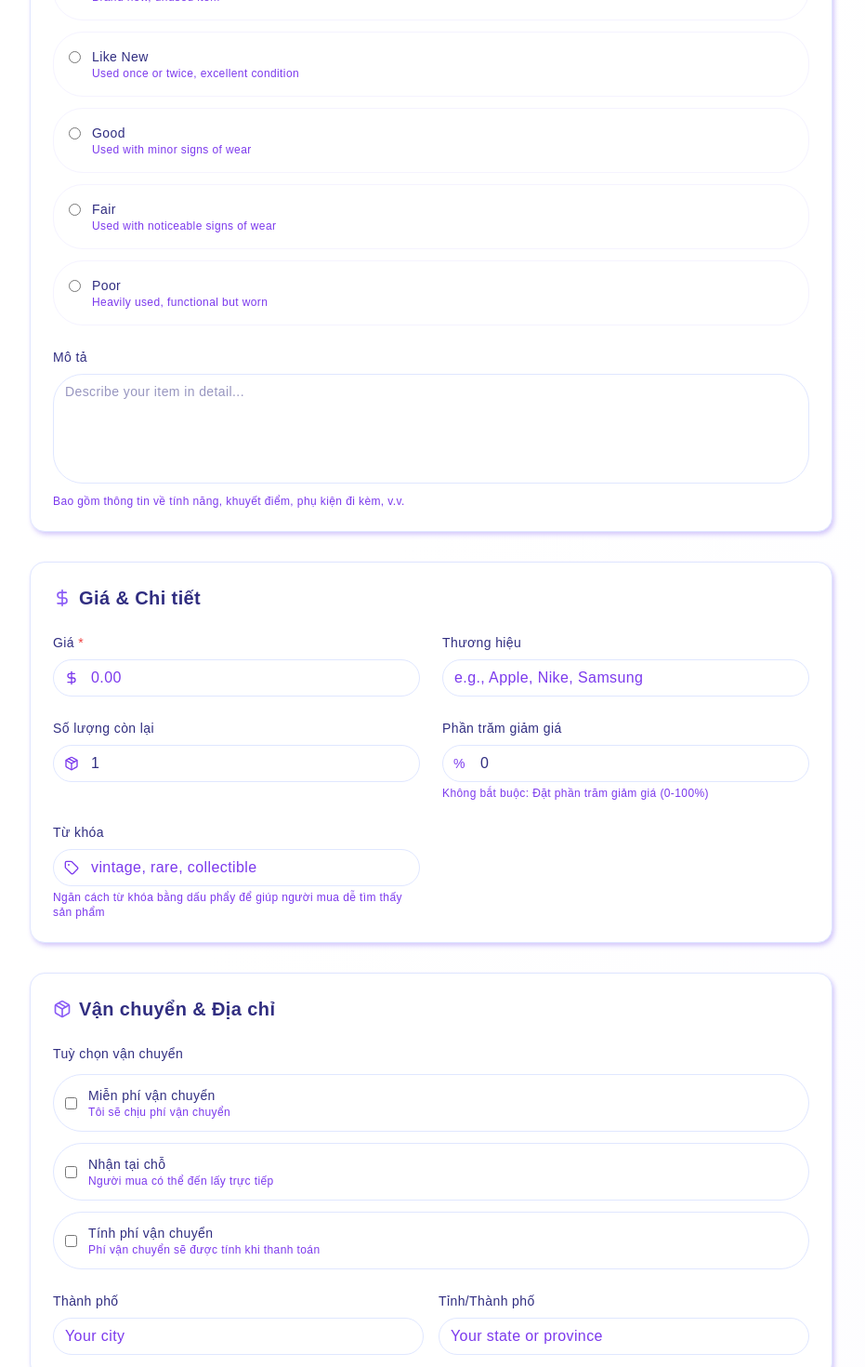
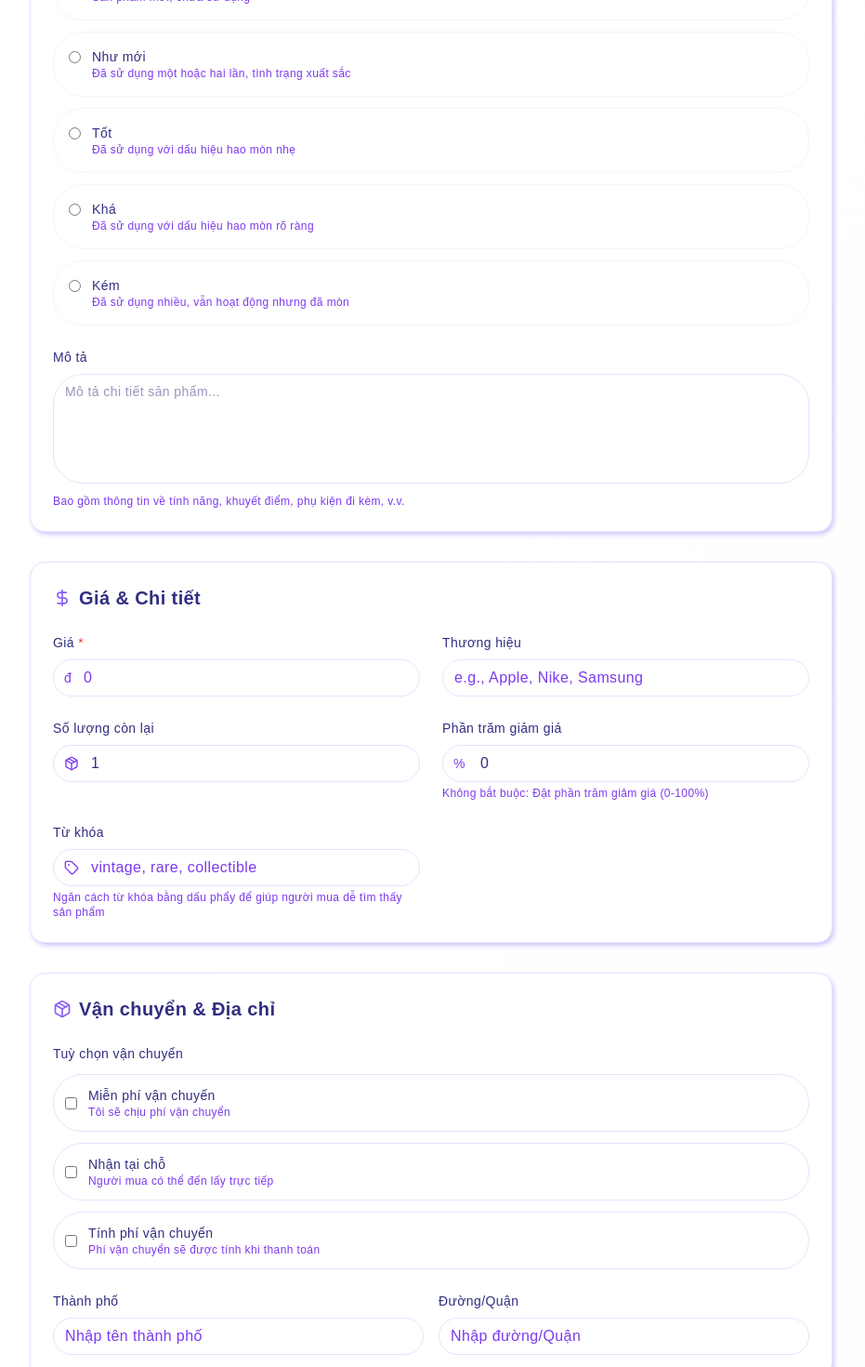
Before and after one commit to duonganh203/U2UEcommerce, a Next.js app: page /sell-item in a window 1280 px wide. Shown: the part 940-2410 px from the top of the page at 93% size, without its empty margins (176-1107 px from the left). Built offline with nearby package versions, Linux system fonts and the light colour scheme; no server answers; sample sign-in values are in the browser's storage.

Commit message:
translate $ to VND

```diff
--- a/app/sell-item/page.tsx
+++ b/app/sell-item/page.tsx
@@ -66,26 +66,26 @@ export default function SellItemPage() {
    ];
 
    const conditions = [
-      { value: "new", label: "New", description: "Brand new, unused item" },
+      { value: "new", label: "Mới", description: "Sản phẩm mới, chưa sử dụng" },
       {
          value: "like-new",
-         label: "Like New",
-         description: "Used once or twice, excellent condition",
+         label: "Như mới",
+         description: "Đã sử dụng một hoặc hai lần, tình trạng xuất sắc",
       },
       {
          value: "good",
-         label: "Good",
-         description: "Used with minor signs of wear",
+         label: "Tốt",
+         description: "Đã sử dụng với dấu hiệu hao mòn nhẹ",
       },
       {
          value: "fair",
-         label: "Fair",
-         description: "Used with noticeable signs of wear",
+         label: "Khá",
+         description: "Đã sử dụng với dấu hiệu hao mòn rõ ràng",
       },
       {
          value: "poor",
-         label: "Poor",
-         description: "Heavily used, functional but worn",
+         label: "Kém",
+         description: "Đã sử dụng nhiều, vẫn hoạt động nhưng đã mòn",
       },
    ];
 
@@ -230,17 +230,19 @@ export default function SellItemPage() {
 
    const getPriceSuggestion = (category: string) => {
       const suggestions: Record<string, string> = {
-         Electronics: "Check similar items: $50-500",
-         "Clothing & Fashion": "Typical range: $10-200",
-         "Home & Garden": "Common prices: $20-300",
-         "Sports & Outdoors": "Average range: $25-400",
-         "Books & Education": "Usually: $5-50",
-         "Toys & Games": "Typical: $10-100",
-         "Beauty & Health": "Range: $15-150",
-         Automotive: "Varies widely: $20-2000",
-         "Art & Collectibles": "Research required: $10-1000+",
+         Electronics: "Tham khảo sản phẩm tương tự: 1.000.000đ - 10.000.000đ",
+         "Clothing & Fashion": "Khoảng giá thông thường: 200.000đ - 4.000.000đ",
+         "Home & Garden": "Giá phổ biến: 400.000đ - 6.000.000đ",
+         "Sports & Outdoors": "Khoảng giá trung bình: 500.000đ - 8.000.000đ",
+         "Books & Education": "Thường: 100.000đ - 1.000.000đ",
+         "Toys & Games": "Thông thường: 200.000đ - 2.000.000đ",
+         "Beauty & Health": "Khoảng: 300.000đ - 3.000.000đ",
+         Automotive: "Thay đổi nhiều: 400.000đ - 40.000.000đ",
+         "Art & Collectibles": "Cần nghiên cứu: 200.000đ - 20.000.000đ+",
       };
-      return suggestions[category] || "Research similar items for pricing";
+      return (
+         suggestions[category] || "Nghiên cứu sản phẩm tương tự để định giá"
+      );
    };
 
    // Redirect if not authenticated
@@ -298,7 +300,8 @@ export default function SellItemPage() {
                               Đang tải ảnh lên...
                            </h3>
                            <p className="text-muted-foreground">
-                              Vui lòng chờ trong khi chúng tôi tải ảnh của bạn lên đám mây
+                              Vui lòng chờ trong khi chúng tôi tải ảnh của bạn
+                              lên đám mây
                            </p>
                         </div>
                      ) : (
@@ -370,9 +373,7 @@ export default function SellItemPage() {
                <div className="bg-card rounded-2xl p-6 shadow-lg border">
                   <div className="flex items-center gap-2 mb-6">
                      <FileText className="h-5 w-5 text-primary" />
-                     <h2 className="text-xl font-semibold">
-                        Thông tin cơ bản
-                     </h2>
+                     <h2 className="text-xl font-semibold">Thông tin cơ bản</h2>
                   </div>
 
                   <div className="space-y-6">
@@ -382,11 +383,11 @@ export default function SellItemPage() {
                            htmlFor="title"
                            className="text-sm font-medium mb-2 block"
                         >
-                           Tiêu đề  <span className="text-destructive">*</span>
+                           Tiêu đề <span className="text-destructive">*</span>
                         </Label>
                         <Input
                            id="title"
-                           placeholder="What are you selling?"
+                           placeholder="Nhập sản phẩm của bạn..."
                            className="text-base"
                            value={formData.title}
                            onChange={(e) =>
@@ -395,7 +396,8 @@ export default function SellItemPage() {
                            required
                         />
                         <p className="text-xs text-muted-foreground mt-1">
-                           Hãy cụ thể và bao gồm các chi tiết quan trọng như thương hiệu, mẫu mã, kích thước, v.v.
+                           Hãy cụ thể và bao gồm các chi tiết quan trọng như
+                           thương hiệu, mẫu mã, kích thước, v.v.
                         </p>
                         {errors.title && (
                            <p className="text-destructive text-xs mt-1">
@@ -436,7 +438,8 @@ export default function SellItemPage() {
                      {/* Condition */}
                      <div>
                         <Label className="text-sm font-medium mb-3 block">
-                           Tình trạng <span className="text-destructive">*</span>
+                           Tình trạng{" "}
+                           <span className="text-destructive">*</span>
                         </Label>
                         <div className="space-y-3">
                            {conditions.map((condition) => (
@@ -495,7 +498,7 @@ export default function SellItemPage() {
                         <textarea
                            id="description"
                            rows={5}
-                           placeholder="Describe your item in detail..."
+                           placeholder="Mô tả chi tiết sản phẩm..."
                            value={formData.description}
                            onChange={(e) =>
                               handleInputChange("description", e.target.value)
@@ -503,7 +506,8 @@ export default function SellItemPage() {
                            className="w-full px-3 py-2 text-sm bg-background border border-input rounded-lg focus:outline-none focus:ring-2 focus:ring-ring focus:ring-offset-2 resize-none"
                         />
                         <p className="text-xs text-muted-foreground mt-1">
-                           Bao gồm thông tin về tính năng, khuyết điểm, phụ kiện đi kèm, v.v.
+                           Bao gồm thông tin về tính năng, khuyết điểm, phụ kiện
+                           đi kèm, v.v.
                         </p>
                      </div>
                   </div>
@@ -527,9 +531,7 @@ export default function SellItemPage() {
                <div className="bg-card rounded-2xl p-6 shadow-lg border">
                   <div className="flex items-center gap-2 mb-6">
                      <DollarSign className="h-5 w-5 text-primary" />
-                     <h2 className="text-xl font-semibold">
-                        Giá & Chi tiết
-                     </h2>
+                     <h2 className="text-xl font-semibold">Giá & Chi tiết</h2>
                   </div>
 
                   <div className="grid md:grid-cols-2 gap-6">
@@ -542,13 +544,15 @@ export default function SellItemPage() {
                            Giá <span className="text-destructive">*</span>
                         </Label>
                         <div className="relative">
-                           <DollarSign className="absolute left-3 top-1/2 transform -translate-y-1/2 h-4 w-4 text-muted-foreground" />
+                           <span className="absolute left-3 top-1/2 transform -translate-y-1/2 text-sm text-muted-foreground">
+                              đ
+                           </span>
                            <Input
                               id="price"
                               type="number"
-                              placeholder="0.00"
-                              className="pl-10 text-base"
-                              step="0.01"
+                              placeholder="0"
+                              className="pl-8 text-base"
+                              step="1000"
                               min="0"
                               value={formData.price}
                               onChange={(e) =>
@@ -667,7 +671,8 @@ export default function SellItemPage() {
                            />
                         </div>
                         <p className="text-xs text-muted-foreground mt-1">
-                           Ngăn cách từ khóa bằng dấu phẩy để giúp người mua dễ tìm thấy sản phẩm
+                           Ngăn cách từ khóa bằng dấu phẩy để giúp người mua dễ
+                           tìm thấy sản phẩm
                         </p>
                      </div>
                   </div>
@@ -766,7 +771,7 @@ export default function SellItemPage() {
                            </Label>
                            <Input
                               id="city"
-                              placeholder="Your city"
+                              placeholder="Nhập tên thành phố"
                               className="text-base"
                               value={formData.city}
                               onChange={(e) =>
@@ -779,11 +784,11 @@ export default function SellItemPage() {
                               htmlFor="state"
                               className="text-sm font-medium mb-2 block"
                            >
-                              Tỉnh/Thành phố
+                              Đường/Quận
                            </Label>
                            <Input
                               id="state"
-                              placeholder="Your state or province"
+                              placeholder="Nhập đường/Quận"
                               className="text-base"
                               value={formData.state}
                               onChange={(e) =>
@@ -834,7 +839,11 @@ export default function SellItemPage() {
                                     {selectedCategory || "Category"}
                                  </p>
                                  <p className="text-lg font-bold text-primary mt-1">
-                                    ${formData.price || "0.00"}
+                                    {formData.price
+                                       ? `${parseInt(
+                                            formData.price
+                                         ).toLocaleString("vi-VN")}đ`
+                                       : "0đ"}
                                  </p>
                                  {formData.description && (
                                     <p className="text-sm text-muted-foreground mt-2 line-clamp-2">
@@ -859,16 +868,18 @@ export default function SellItemPage() {
                               Trước khi đăng bán sản phẩm:
                            </p>
                            <ul className="text-muted-foreground space-y-1 text-xs">
+                              <li>• Đảm bảo ảnh chụp rõ ràng sản phẩm</li>
                               <li>
-                                 • Đảm bảo ảnh chụp rõ ràng sản phẩm
+                                 • Trung thực về tình trạng và khuyết điểm (nếu
+                                 có)
                               </li>
                               <li>
-                                  • Trung thực về tình trạng và khuyết điểm (nếu có)
+                                 • Tham khảo giá các sản phẩm tương tự để định
+                                 giá hợp lý
                               </li>
                               <li>
-                                 • Tham khảo giá các sản phẩm tương tự để định giá hợp lý
+                                 • Phản hồi nhanh chóng các câu hỏi từ người mua
                               </li>
-                              <li>• Phản hồi nhanh chóng các câu hỏi từ người mua</li>
                            </ul>
                         </div>
                      </div>
@@ -887,7 +898,8 @@ export default function SellItemPage() {
                            <a href="#" className="text-primary hover:underline">
                               Quy tắc cộng đồng
                            </a>
-                           . Tôi xác nhận thông tin đăng bán là chính xác và tôi có quyền bán sản phẩm này.
+                           . Tôi xác nhận thông tin đăng bán là chính xác và tôi
+                           có quyền bán sản phẩm này.
                         </div>
                      </label>{" "}
                      {/* Submit Buttons */}
@@ -926,10 +938,12 @@ export default function SellItemPage() {
                      {/* Submission Feedback */}
                      {isSubmitted && (
                         <div className="mt-4 p-4 bg-green-50 border border-green-200 rounded-lg text-green-800 text-sm">
-                           Sản phẩm của bạn đã được đăng thành công và đang chờ duyệt! 🎉
+                           Sản phẩm của bạn đã được đăng thành công và đang chờ
+                           duyệt! 🎉
                            <br />
                            <span className="text-xs">
-                              Bạn sẽ được thông báo khi sản phẩm được duyệt và hiển thị.
+                              Bạn sẽ được thông báo khi sản phẩm được duyệt và
+                              hiển thị.
                            </span>
                         </div>
                      )}
```
Also changed, not shown: components/AIPricingAssistant.tsx (+15 -5 lines), lib/gemini.ts (+9 -8 lines).
